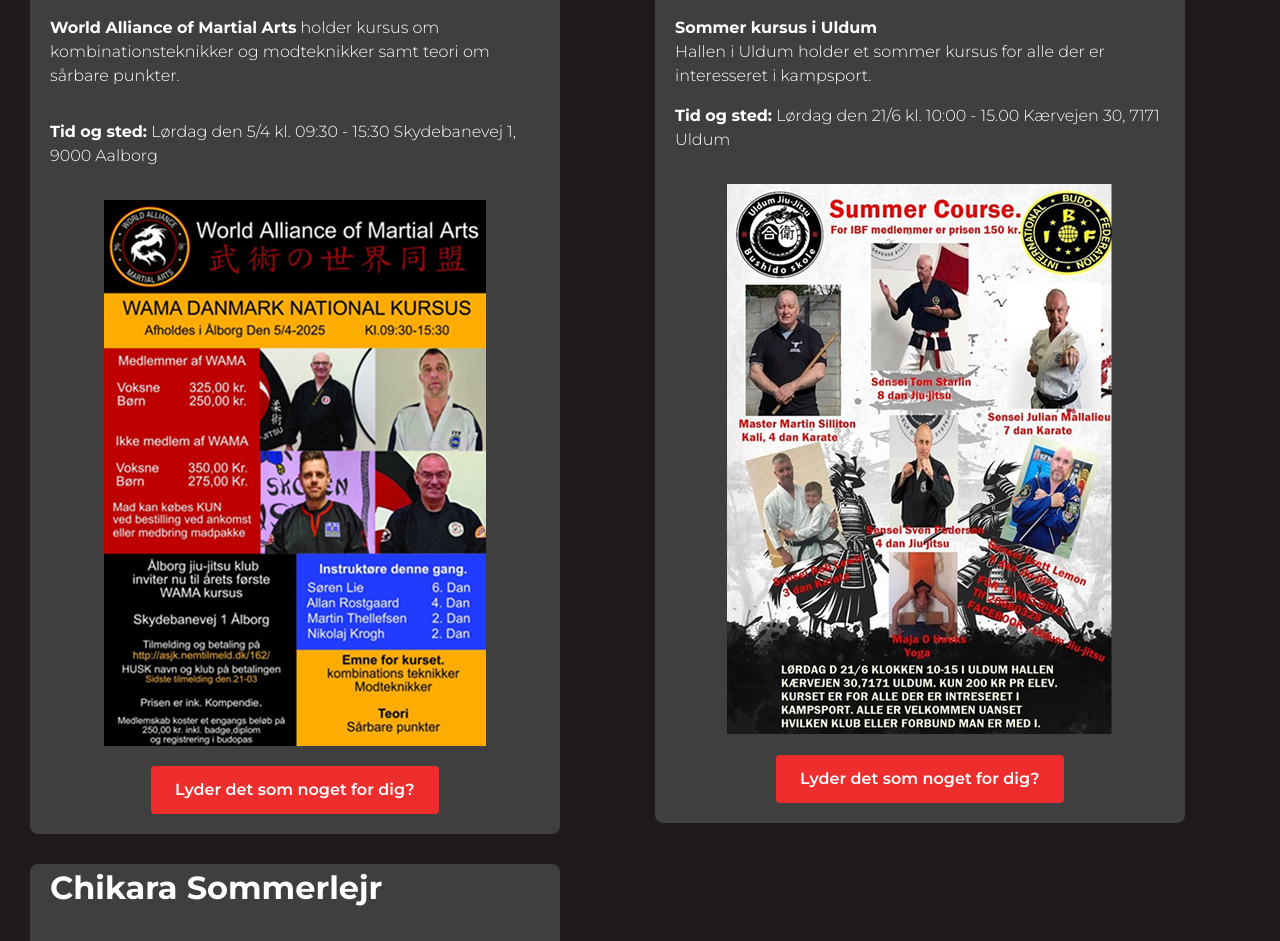
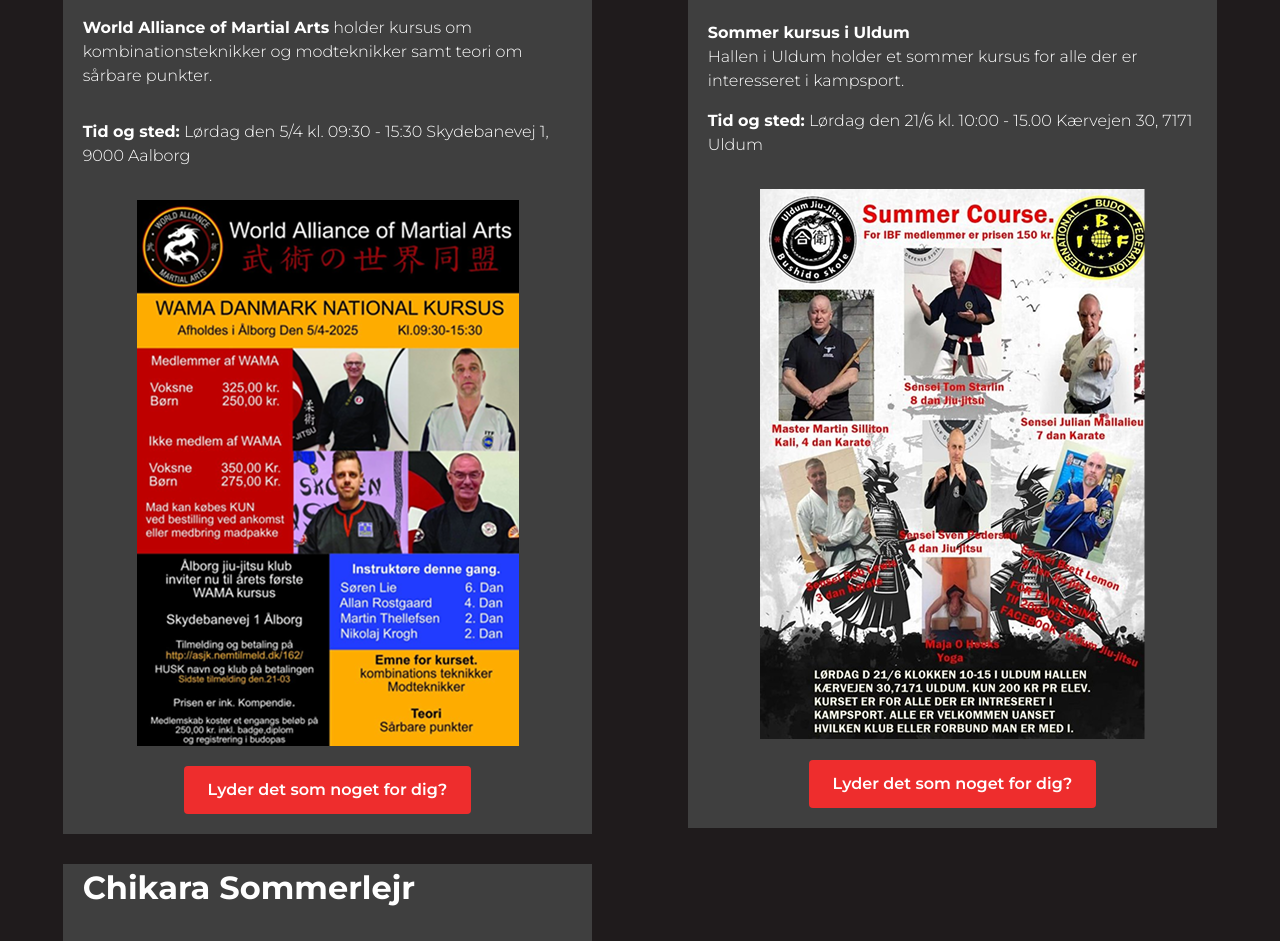
Before and after one commit to DanielSChristensen/Jiu-Jitsu-Klub-Gruppe-3, a plain HTML site: page arrangementer.html in a window 1280 px wide. Shown: the part 526-1467 px from the top of the page. Drawn offline with Linux system fonts and the light colour scheme.

Commit message:
Update style.css

```diff
--- a/Assets/CSS/style.css
+++ b/Assets/CSS/style.css
@@ -1213,7 +1213,6 @@
     width: 50ch;
     padding: 20px;
     padding-top: 0px;
-    border-radius: 8px;
     height: fit-content;
 }
 
@@ -1702,6 +1701,7 @@
 @media (max-width:1600px) {
     .arrangementer-cards {
         grid-template-columns: 1fr 1fr;
+        place-items: center;
     }
 }
 
```
